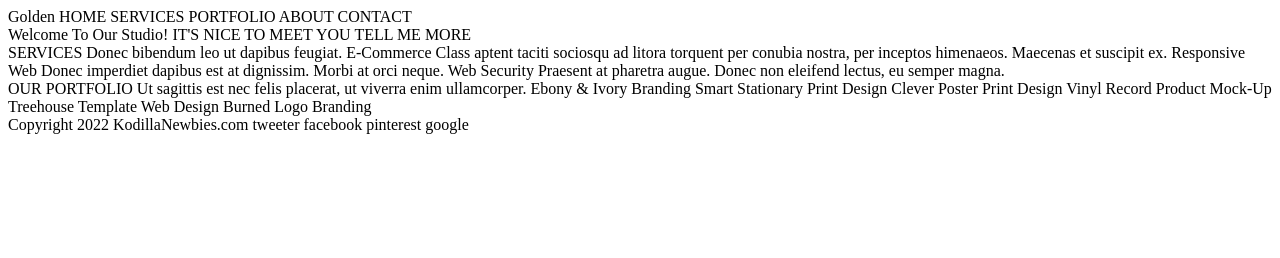
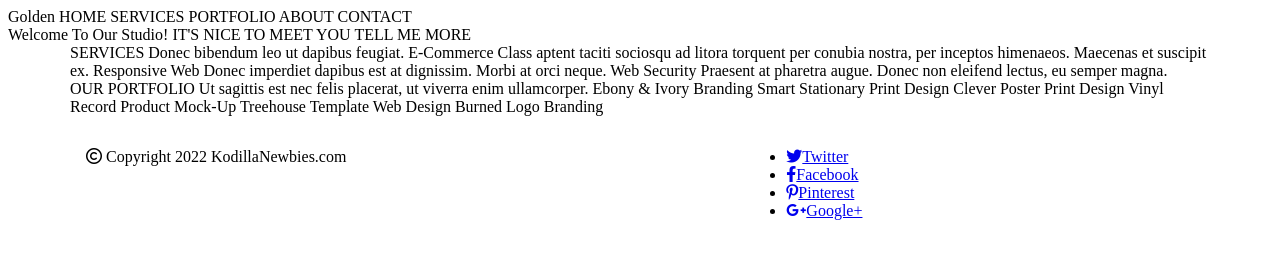
Before and after one commit to jagodakrzyw/project-4, a website: page index.html in a window 1280 px wide. Drawn offline with nearby package versions, Linux system fonts and the light colour scheme; files that its build step writes are made by us from their sources.

Commit message:
Add footer structure and icons

```diff
--- a/index.html
+++ b/index.html
@@ -20,22 +20,66 @@
   </head>
   <body>
     <nav>Golden HOME SERVICES PORTFOLIO ABOUT CONTACT</nav>
-    <header>Welcome To Our Studio! IT'S NICE TO MEET YOU TELL ME MORE</header>
+    <header class="splash">
+      <div class="splash-inner">
+        Welcome To Our Studio! IT'S NICE TO MEET YOU TELL ME MORE
+      </div>
+    </header>
     <section class="services">
+      <div class="container">
         SERVICES Donec bibendum leo ut dapibus feugiat. E-Commerce Class aptent
         taciti sociosqu ad litora torquent per conubia nostra, per inceptos
-      himenaeos. Maecenas et suscipit ex. Responsive Web Donec imperdiet dapibus
-      est at dignissim. Morbi at orci neque. Web Security Praesent at pharetra
-      augue. Donec non eleifend lectus, eu semper magna.
+        himenaeos. Maecenas et suscipit ex. Responsive Web Donec imperdiet
+        dapibus est at dignissim. Morbi at orci neque. Web Security Praesent at
+        pharetra augue. Donec non eleifend lectus, eu semper magna.
+      </div>
     </section>
     <section class="our portfolio">
+      <div class="container">
         OUR PORTFOLIO Ut sagittis est nec felis placerat, ut viverra enim
         ullamcorper. Ebony & Ivory Branding Smart Stationary Print Design Clever
         Poster Print Design Vinyl Record Product Mock-Up Treehouse Template Web
         Design Burned Logo Branding
+      </div>
     </section>
-    <footer>
-      Copyright 2022 KodillaNewbies.com tweeter facebook pinterest google
+    <footer class="footer" id="footer">
+      <div class="container">
+        <div class="row p-3 justify-content-around">
+          <div class="col-md-7">
+            <p>
+              <i class="fa-regular fa-copyright"></i> Copyright 2022
+              KodillaNewbies.com
+            </p>
+          </div>
+          <div class="col-md-5">
+            <ul class="col-md-5">
+              <li>
+                <a href="#"
+                  ><i class="fa-brands fa-twitter"></i><span>Twitter</span></a
+                >
+              </li>
+              <li>
+                <a href="#"
+                  ><i class="fa-brands fa-facebook-f"></i
+                  ><span>Facebook</span></a
+                >
+              </li>
+              <li>
+                <a href="#"
+                  ><i class="fa-brands fa-pinterest-p"></i
+                  ><span>Pinterest</span></a
+                >
+              </li>
+              <li>
+                <a href="#"
+                  ><i class="fa-brands fa-google-plus-g"></i
+                  ><span>Google+</span></a
+                >
+              </li>
+            </ul>
+          </div>
+        </div>
+      </div>
     </footer>
   </body>
 </html>
```
Lines whose indentation alone changed are shown as unchanged.
